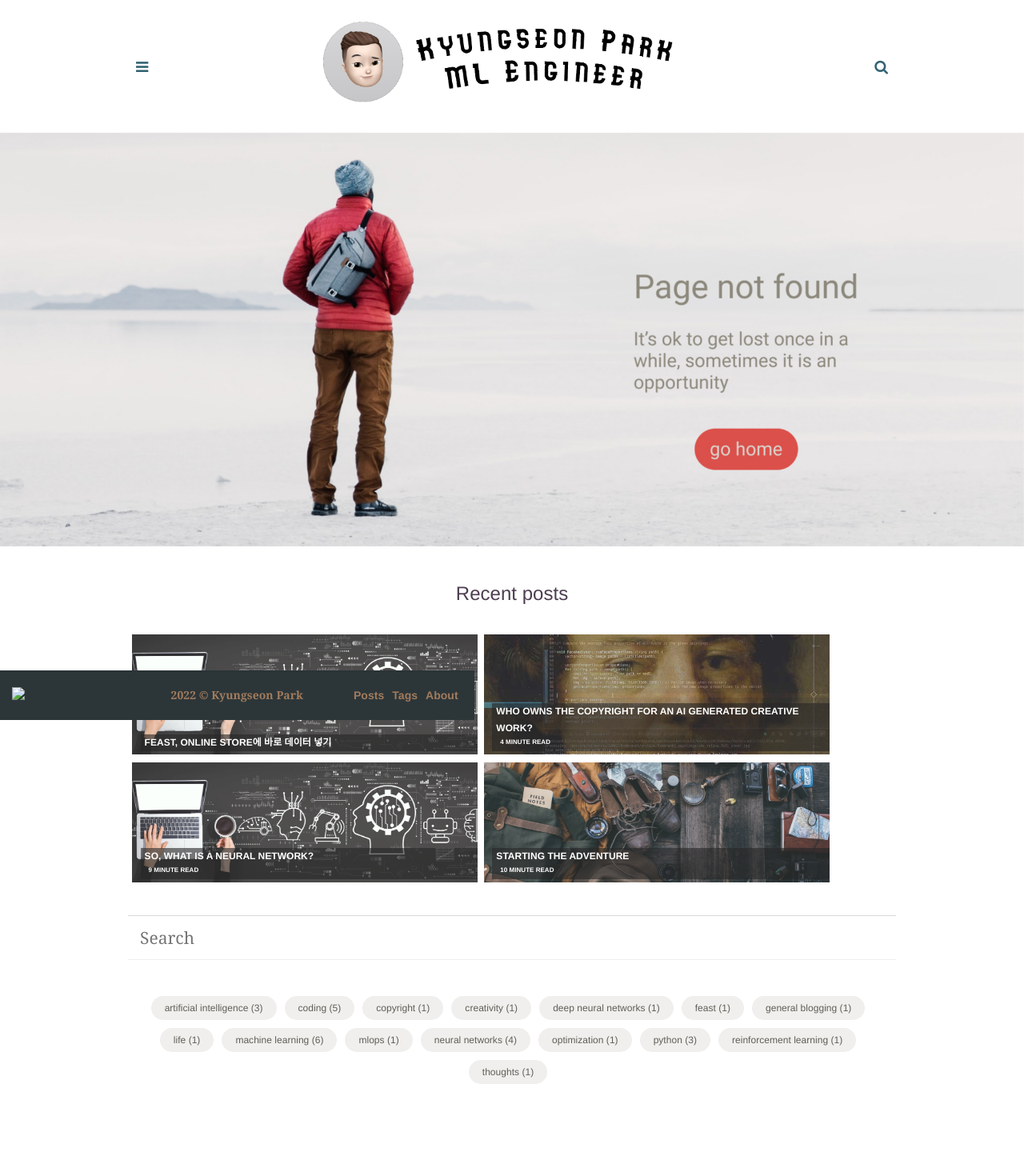
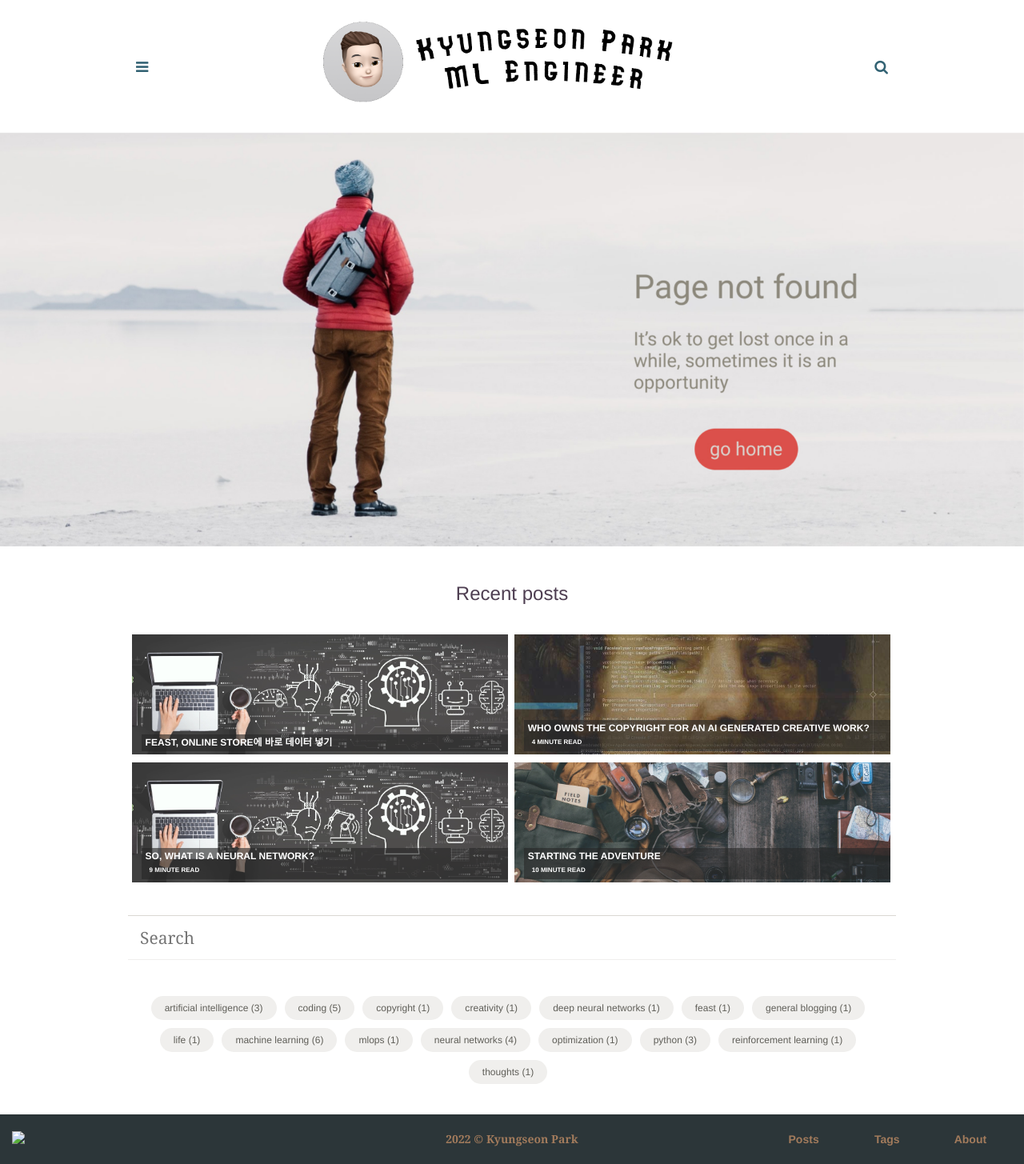
Before and after one commit to kyungseonpark/kyungseonpark.github.io, a Jekyll site: the page built from ipfs-404.html, in a window 1280 px wide. Shown: the whole page at 80% size. Built offline with Jekyll 4.4.1, drawn with Linux system fonts in a browser that asks for light colours; some web fonts are replaced; before the commit the page ends 1393 px from its top, so only the background shows below that.

Commit message:
modify footer

```diff
--- a/assets/css/main.css
+++ b/assets/css/main.css
@@ -929,8 +929,6 @@ svg.menu-icon-house {
   padding: 5px 15px 5px 15px;
   background-color: var(--main-dim);
   box-shadow: 0 5px 5px -6px var(--shadow) inset;
-  position: fixed;
-  bottom: 0;
 }
 .footer-wrapper {
   display: grid;
@@ -1567,7 +1565,7 @@ img + small, img + br + small {
 .recent-item-img {
   position: relative;
   display: inline-block;
-  width: 45%;
+  width: 49%;
   height: 150px;
   margin-left: 0.5%;
   margin-bottom: 0.5%;
```
